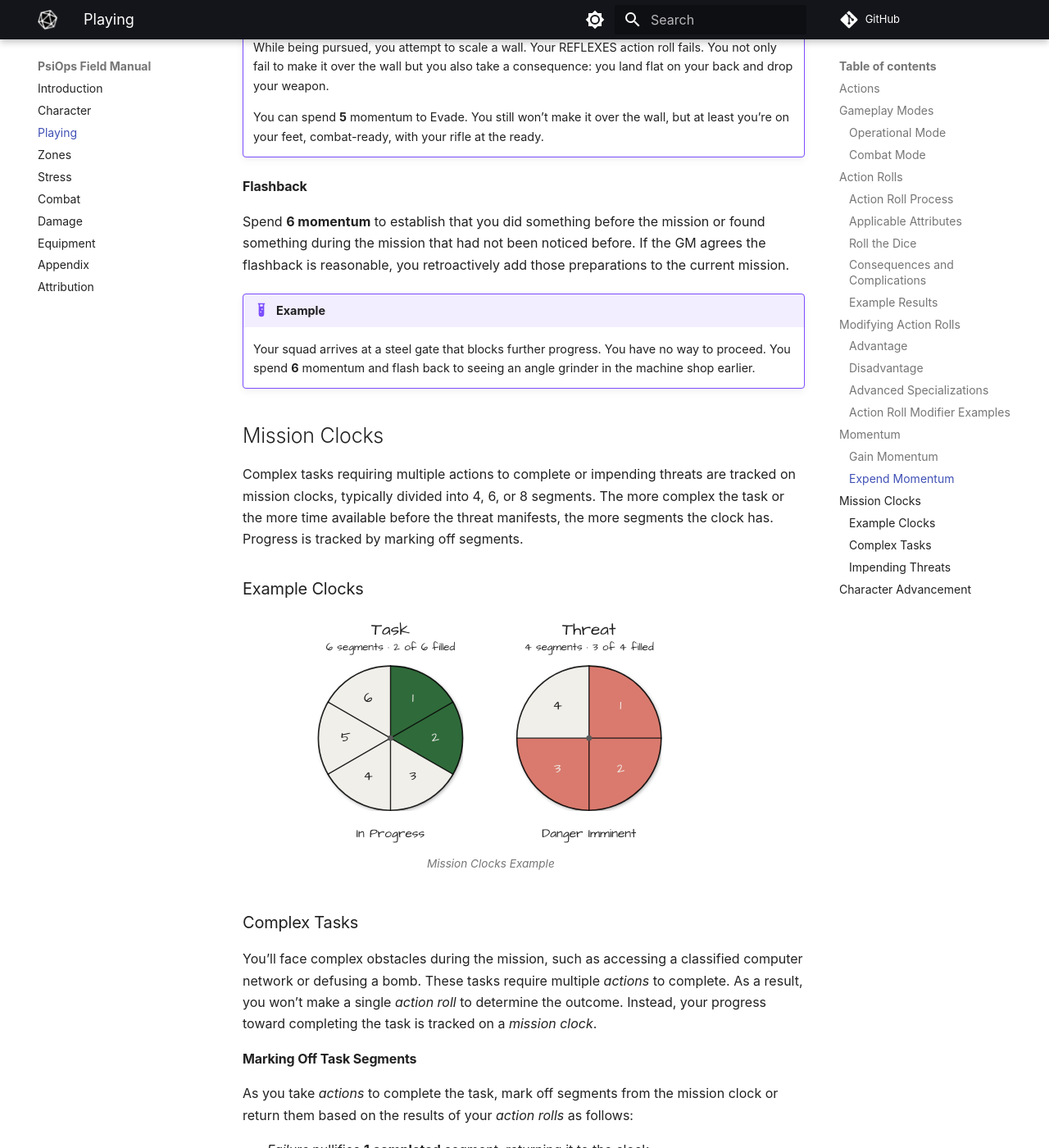
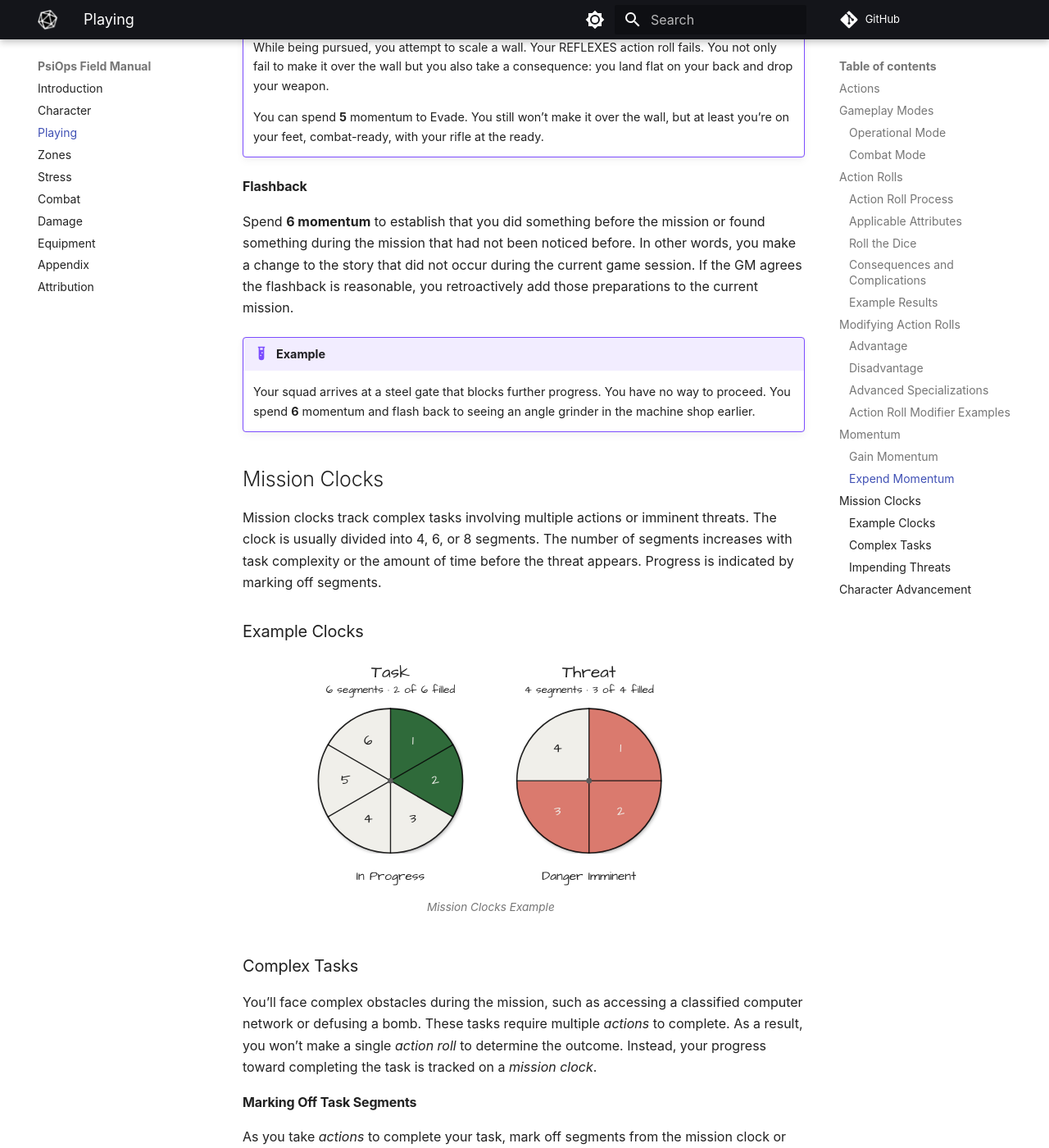
Before and after one commit to joemoose/psiops, an MkDocs documentation site: the page built from docs/playing.md, in a window 1280 px wide and 1400 px high, scrolled down 8472 px. Shown: the whole window at 82% size. Built offline with MkDocs 1.6.1 and Material for MkDocs 9.7.7, drawn with Linux system fonts in a browser that asks for light colours; plug-ins that fetch from the network failed and are left out; comment, search, counter and statistics services are not loaded; some of the changed text lies outside the part shown.

Commit message:
Refine wording in playing.md for clarity
Clarified language in the playing documentation for better understanding.

```diff
--- a/docs/playing.md
+++ b/docs/playing.md
@@ -239,7 +239,7 @@ See [Consequences of Failing](#consequences-of-failing).
 
 #### Flashback
 
-Spend **6 momentum** to establish that you did something before the mission or found something during the mission that had not been noticed before. If the GM agrees the flashback is reasonable, you retroactively add those preparations to the current mission.
+Spend **6 momentum** to establish that you did something before the mission or found something during the mission that had not been noticed before. In other words, you make a change to the story that did not occur during the current game session. If the GM agrees the flashback is reasonable, you retroactively add those preparations to the current mission.
 
 !!! example
 
@@ -247,7 +247,7 @@ Spend **6 momentum** to establish that you did something before the mission or f
 
 ## Mission Clocks
 
-Complex tasks requiring multiple actions to complete or impending threats are tracked on mission clocks, typically divided into 4, 6, or 8 segments. The more complex the task or the more time available before the threat manifests, the more segments the clock has. Progress is tracked by marking off segments.
+Mission clocks track complex tasks involving multiple actions or imminent threats. The clock is usually divided into 4, 6, or 8 segments. The number of segments increases with task complexity or the amount of time before the threat appears. Progress is indicated by marking off segments.
 
 ### Example Clocks
 
@@ -262,14 +262,14 @@ You’ll face complex obstacles during the mission, such as accessing a classifi
 
 #### Marking Off Task Segments
 
-As you take *actions* to complete the task, mark off segments from the mission clock or return them based on the results of your *action rolls* as follows:
+As you take *actions* to complete your task, mark off segments from the mission clock or return them based on the results of your *action rolls* as follows:
 
 - *Failure* nullifies **1 completed** segment, returning it to the clock.
 - *Partial success* marks off **1** segment.
 - *Complete success* marks off **2** segments.
 - *Critical success* marks off **3** segments.
 
-Once all segments are marked off, the task is complete.
+Once all segments are marked off, your task is complete.
 
 ### Impending Threats
 
```
Also changed, not shown: other parts of docs/playing.md (+1 -1 lines).
